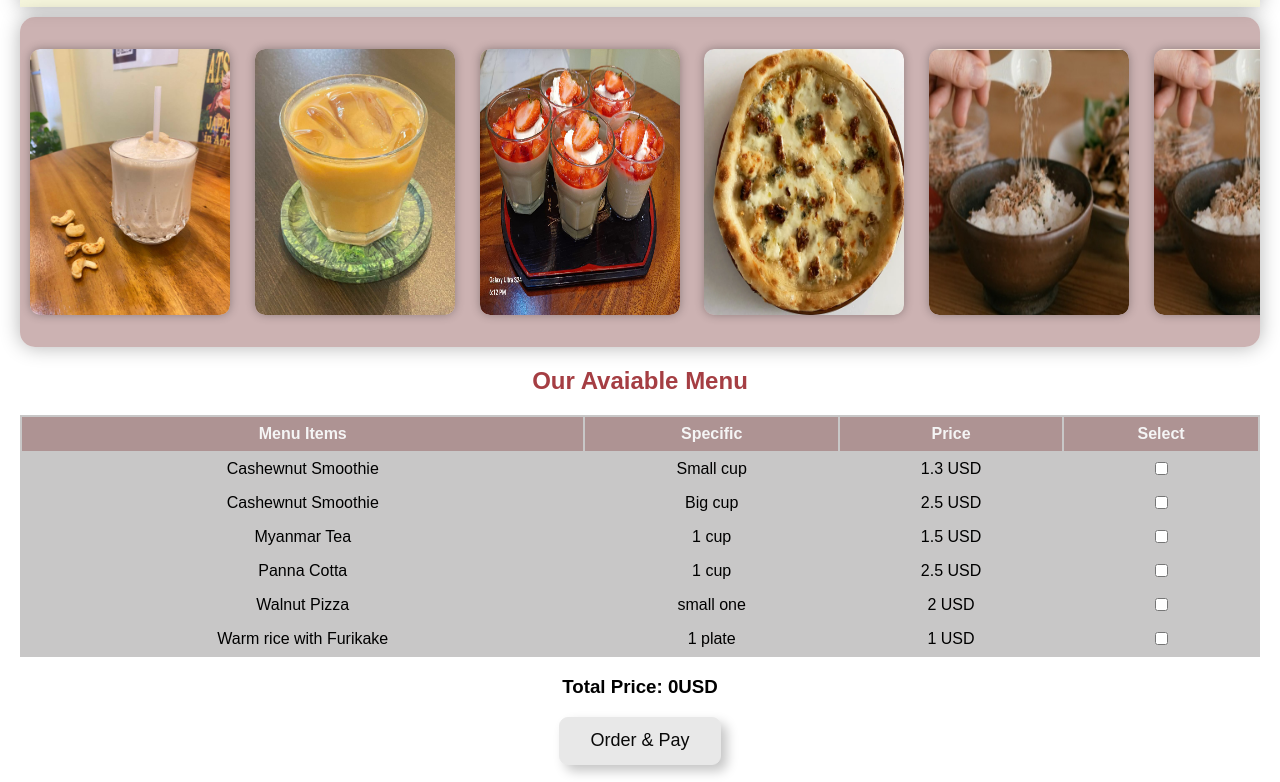
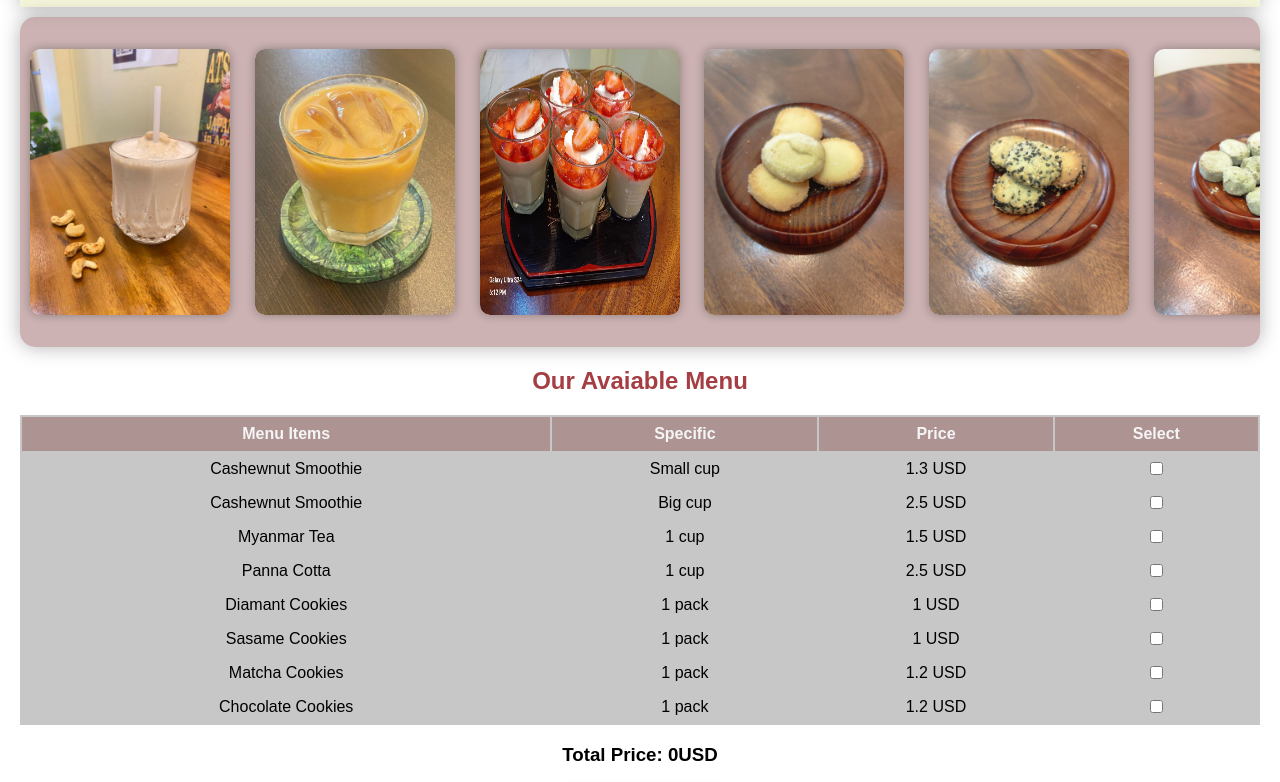
Before and after one commit to cwb-mm/chnai-menu, a plain HTML site: page index.html in a window 1280 px wide. Shown: the part 133-915 px from the top of the page. Drawn offline with Linux system fonts and the light colour scheme.

Commit message:
Chanai menu updated code(12.4.2024)

```diff
--- a/index.html
+++ b/index.html
@@ -28,20 +28,20 @@
             <div class="overlay_1">Panna Cotta</div>
         </div>
         <div class="item">
-            <img src="./photo/walnuts pizza.webp" alt=" a cup of smottie">
-            <div class="overlay_1">Walnut Pizza</div>
+            <img src="./photo/cookies1.jpg" alt=" a cup of smottie">
+            <div class="overlay_1">Diamant Cookies</div>
         </div>
         <div class="item">
-            <img src="./photo/Warm rice with Furikake.jpg" alt=" a cup of smottie">
-            <div class="overlay_1">Warm rice with Furikake</div>
+            <img src="./photo/cookies2.jpg" alt=" a cup of smottie">
+            <div class="overlay_1">Sasame Cookies</div>
         </div>
         <div class="item">
-            <img src="./photo/Warm rice with Furikake.jpg" alt=" a cup of smottie">
-            <div class="overlay_1">Warm rice with Furikake</div>
+            <img src="./photo/cookies3.jpg" alt=" a cup of smottie">
+            <div class="overlay_1">Matcha Cookies</div>
         </div>
         <div class="item">
-            <img src="./photo/Warm rice with Furikake.jpg" alt=" a cup of smottie">
-            <div class="overlay_1">Warm rice with Furikake</div>
+            <img src="./photo/cookies4.jpg" alt=" a cup of smottie">
+            <div class="overlay_1">Chocolate cookies</div>
         </div>
          <div class="item">
             <img src="./photo/Warm rice with Furikake.jpg" alt=" a cup of smottie">
@@ -95,16 +95,28 @@
                         <td><input type="checkbox" name="menuItem" data-price="2.5"></td>
                     </tr>
                     <tr>
-                        <td>Walnut Pizza</td>
-                        <td>small one </td>
-                        <td>2 USD</td>
-                        <td><input type="checkbox" name="menuItem" data-price="2"></td>
+                        <td>Diamant Cookies</td>
+                        <td>1 pack </td>
+                        <td>1 USD</td>
+                        <td><input type="checkbox" name="menuItem" data-price="1"></td>
                     </tr>
                     <tr>
-                        <td>Warm rice with Furikake</td>
-                        <td>1 plate</td>
+                        <td>Sasame Cookies</td>
+                        <td>1 pack</td>
                         <td>1 USD</td>
                         <td><input type="checkbox" name="menuItem" data-price="1"></td>
+                    </tr>
+                    <tr>
+                        <td>Matcha Cookies</td>
+                        <td>1 pack</td>
+                        <td>1.2 USD</td>
+                        <td><input type="checkbox" name="menuItem" data-price="1.2"></td>
+                    </tr>
+                    <tr>
+                        <td>Chocolate Cookies</td>
+                        <td>1 pack</td>
+                        <td>1.2 USD</td>
+                        <td><input type="checkbox" name="menuItem" data-price="1.2"></td>
                     </tr>
 
                     <!-- Add more rows as needed -->
@@ -143,7 +155,7 @@
             <h2><strong>Contact Information</strong></h2><br>
             <p> Add: 128, st 110, Phsar Chas, Daun Penh, Phnom Penh Cambodia.</a></p>
             <p>Phone: <a href="tel:+85581563048">081563048</a></p>
-            <p>Mailing Address: <a href="mailto:chnaimarket@gmail.com">chnaimarket@gmail.com</a></p>
+            <p>Mailing Address: <a href="mailto:chnaimarket2022@gmail.com">chnaimarket2022@gmail.com</a></p>
             <a href="https://maps.app.goo.gl/26xHaKHhZNqCbTCq9" target="_blank">Google Map:</a>
         </div>
     </section>
```
Also changed, not shown: photo/code.jpg, photo/cookies1.jpg (added), photo/cookies2.jpg (added), photo/cookies3.jpg (added), photo/cookies4.jpg (added).
